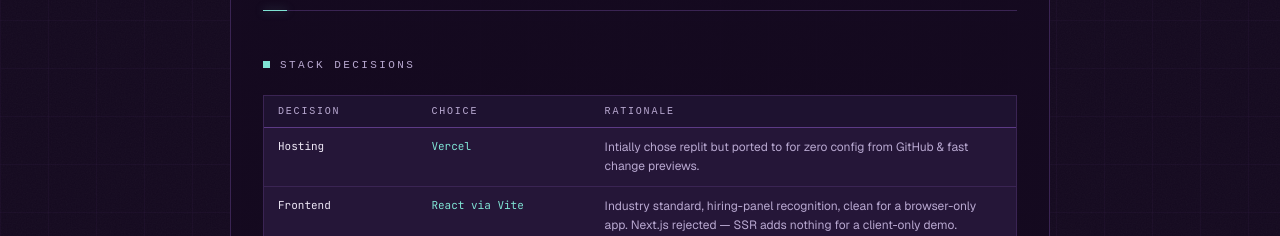
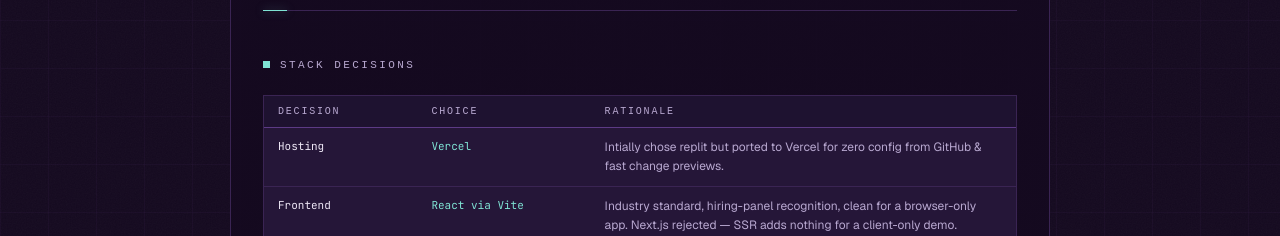
Before and after one commit to CGJones99/flume, a React (Vite) app: page /build in a window 1280 px wide. Shown: the part 1280-1516 px from the top of the page. Built offline with nearby package versions, Linux system fonts and the light colour scheme; a web font is replaced by a local one.

Commit message:
Update Build.jsx

```diff
--- a/src/pages/portfolio/Build.jsx
+++ b/src/pages/portfolio/Build.jsx
@@ -153,7 +153,7 @@
 ]
 
 const STACK_ROWS = [
-  ['Hosting', 'Vercel', 'Intially chose replit but ported to for zero config from GitHub & fast change previews.'],
+  ['Hosting', 'Vercel', 'Intially chose replit but ported to Vercel for zero config from GitHub & fast change previews.'],
   ['Frontend', 'React via Vite', 'Industry standard, hiring-panel recognition, clean for a browser-only app. Next.js rejected — SSR adds nothing for a client-only demo.'],
   ['Logic layer', 'Browser-side only', 'Policy engine runs in JS on the client. No server to stand up, deploy, or explain.'],
   ['Dev tooling', 'Claude Code in VS Code', 'All code written locally, pushed to GitHub. Vercel is hosting and execution, not authoring.'],
```
